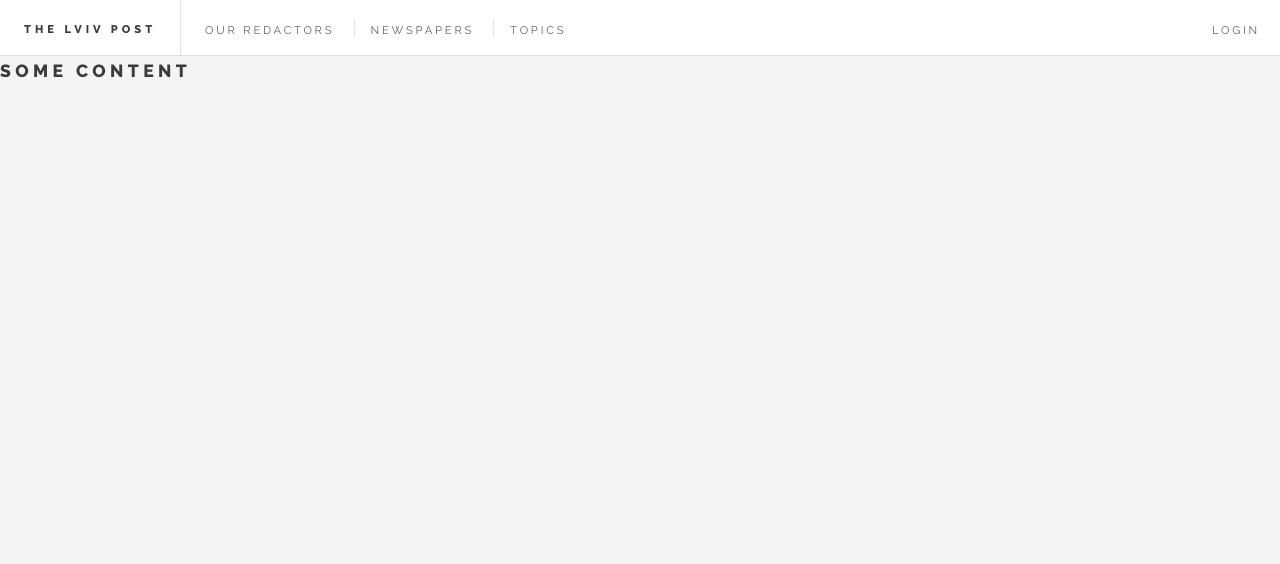
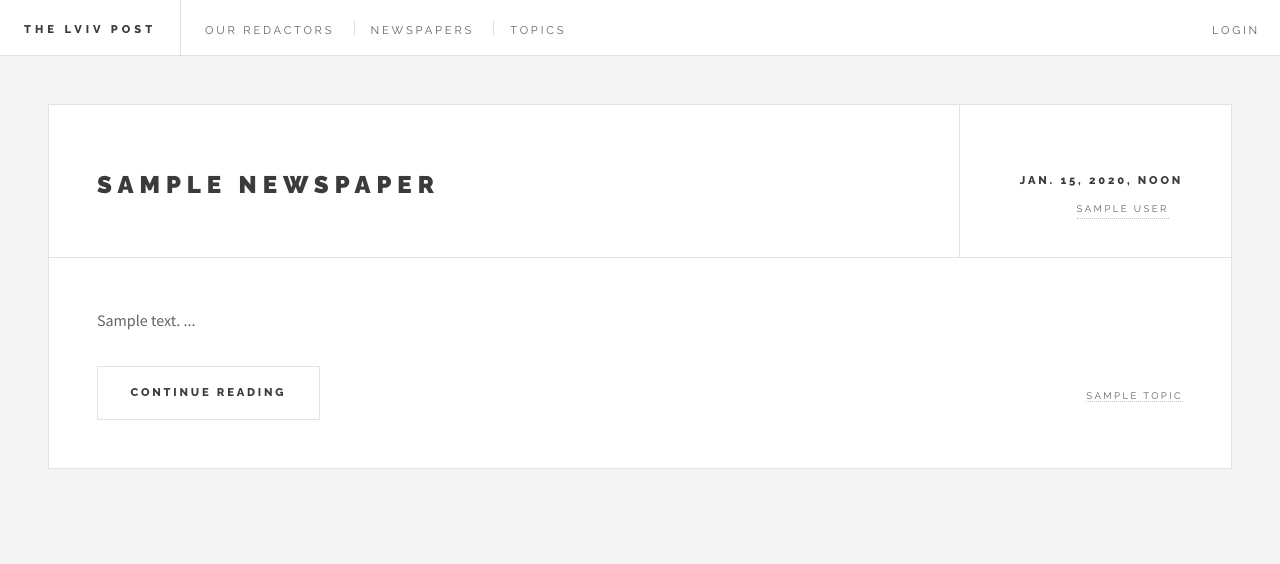
Before and after one commit to MarianKovalyshyn/newspaper-agency, a Django app: page / in a window 1280 px wide. Shown: the top 564 px of the page. Run offline with Django 4.2, Linux system fonts and the light colour scheme; tables that the repository leaves empty hold one stand-in row (values such as "Sample post").

Commit message:
Add content on home page

```diff
--- a/agency/models.py
+++ b/agency/models.py
@@ -41,3 +41,6 @@ class Newspaper(models.Model):
 
     def get_absolute_url(self) -> str:
         return reverse("agency:newspaper-detail", kwargs={"pk": self.pk})
+
+    def preview(self) -> str:
+        return self.content[:200] + " ..."
--- a/agency/views.py
+++ b/agency/views.py
@@ -16,7 +16,10 @@ def index(request) -> render:
     """View function for the home page of the site."""
     num_visits = request.session.get("num_visits", 0)
     request.session["num_visits"] = num_visits + 1
-    context = {"num_visits": num_visits + 1}
+    context = {
+        "num_visits": num_visits + 1,
+        "newspaper_list": Newspaper.objects.all(),
+    }
     return render(request, "agency/index.html", context=context)
 
 
--- a/templates/agency/index.html
+++ b/templates/agency/index.html
@@ -1,5 +1,38 @@
 {% extends "base.html" %}
 
 {% block content %}
-  <h2>Some content</h2>
+  <div id="wrapper">
+    <!-- Main -->
+    <div id="main">
+
+      <!-- Post -->
+      {% for newspaper in newspaper_list %}
+        <article class="post">
+          <header>
+            <div class="title">
+              <h2><a href="{{ newspaper.get_absolute_url }}">{{ newspaper.title }}</a></h2>
+            </div>
+            <div class="meta">
+              <time class="published">{{ newspaper.published_date }}</time>
+              {% for publisher in newspaper.publishers.all %}
+                <a href="{{ publisher.get_absolute_url }}" class="author">
+                  <span class="name">{{ publisher.first_name }} {{ publisher.last_name }}</span>
+                </a>
+              {% endfor %}
+            </div>
+          </header>
+          <p>{{ newspaper.preview }}</p>
+          <footer>
+            <ul class="actions">
+              <li><a href="{{ newspaper.get_absolute_url }}" class="button large">Continue Reading</a></li>
+            </ul>
+            <ul class="stats">
+              <li><a href="{{ newspaper.topic.get_absolute_url }}">{{ newspaper.topic.name }}</a></li>
+            </ul>
+          </footer>
+        </article>
+      {% endfor %}
+
+    </div>
+  </div>
 {% endblock %}
```
